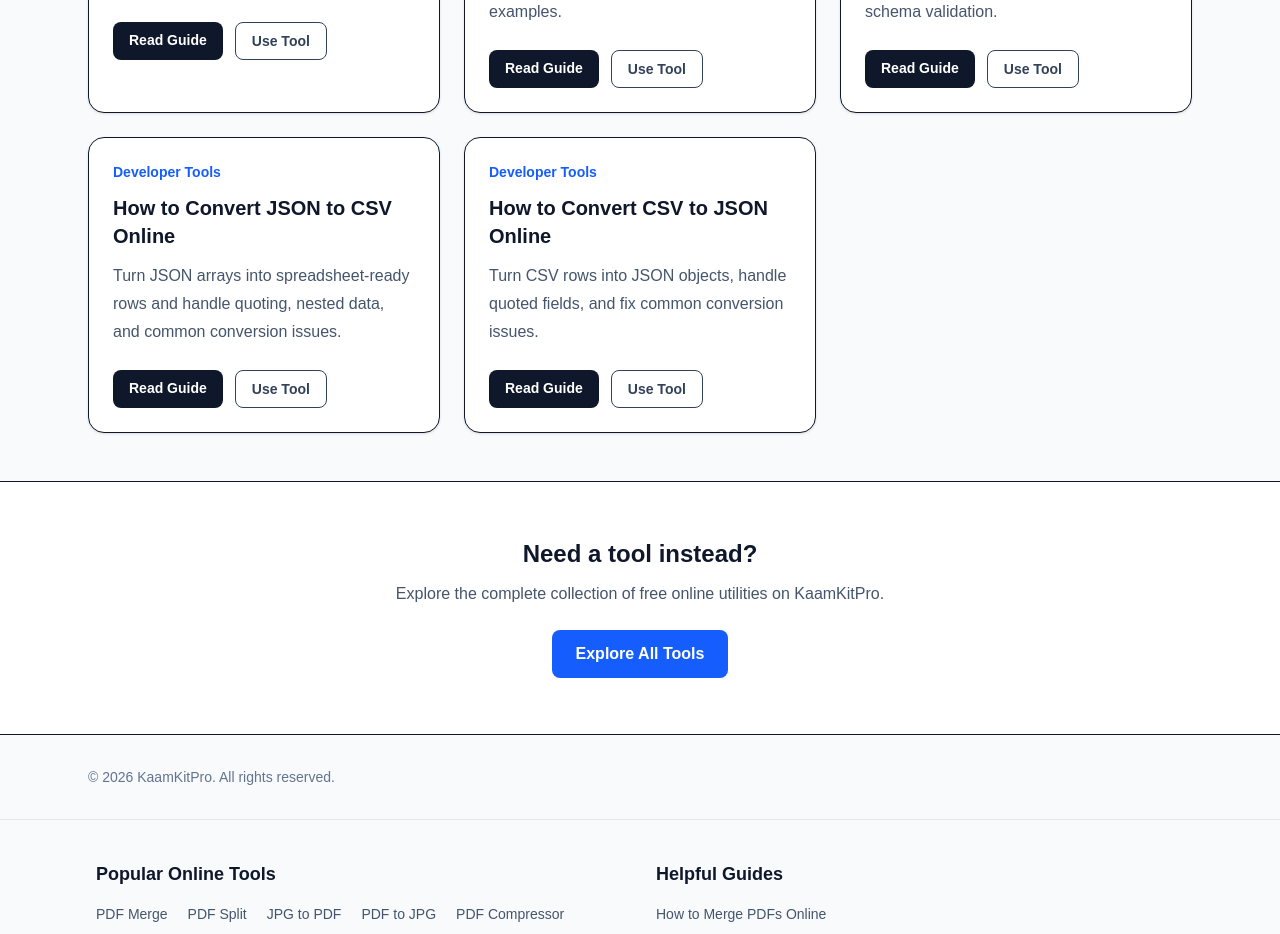
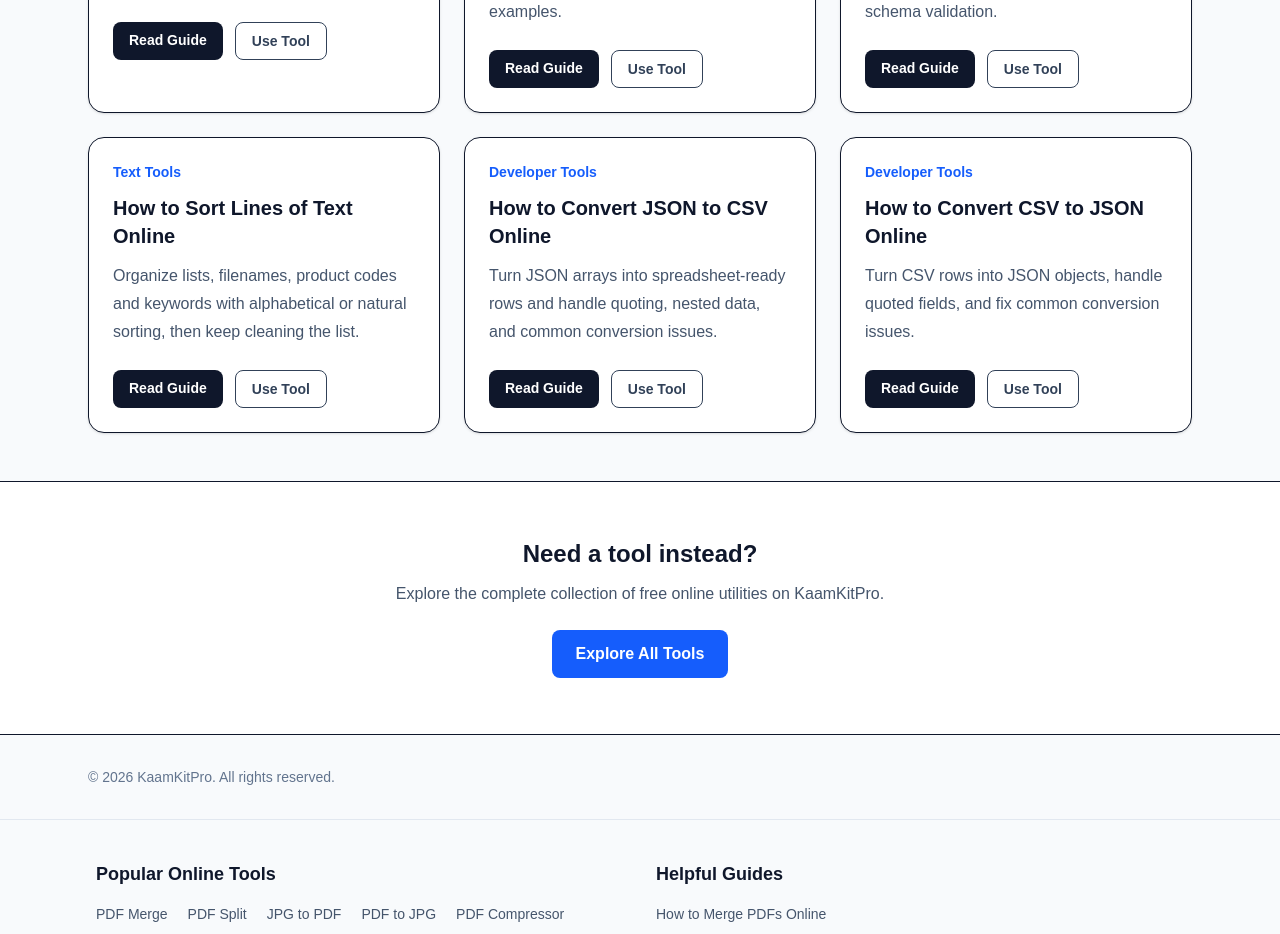
Before and after one commit to WellProSoftware/kaamkitpro, a Next.js app: page /guides in a window 1280 px wide. Shown: the part 980-1914 px from the top of the page. Built offline with nearby package versions, Linux system fonts and the light colour scheme.

Commit message:
seo: link line sorter guide from guide index

```diff
--- a/src/app/guides/page.tsx
+++ b/src/app/guides/page.tsx
@@ -5,7 +5,7 @@ import BrandLogo from "@/components/BrandLogo";
 export const metadata: Metadata = {
   title: "Online Tools Guides",
   description:
-    "Original, practical guides for PDF compression, merging files, GST calculations, JSON formatting, image optimization and QR codes.",
+    "Original, practical guides for text sorting, CSV and JSON conversion, PDF tools, GST calculations, image optimization and QR codes.",
   alternates: {
     canonical: "https://kaamkitpro.com/guides",
   },
@@ -56,6 +56,14 @@ const guides = [
     href: "/guides/json-formatting",
     tool: "/tools/json-formatter",
     category: "Developer Tools",
+  },
+  {
+    title: "How to Sort Lines of Text Online",
+    description:
+      "Organize lists, filenames, product codes and keywords with alphabetical or natural sorting, then keep cleaning the list.",
+    href: "/guides/line-sorter",
+    tool: "/tools/line-sorter",
+    category: "Text Tools",
   },
   {
     title: "How to Convert JSON to CSV Online",
```
